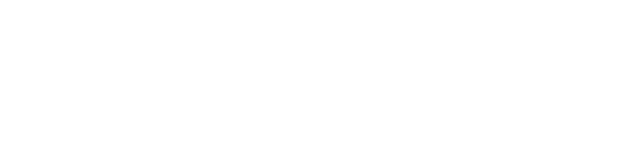
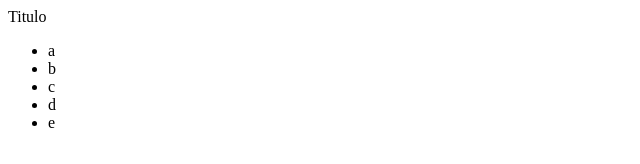
Before and after one commit to antonyare93/pruebaGitHTML, a plain HTML site: page index.html in a window 1280 px wide. Shown: the whole page, without its empty margins (0-640 px from the left). Drawn offline with Linux system fonts and the light colour scheme.

Commit message:
ul_created

```diff
--- a/index.html
+++ b/index.html
@@ -9,6 +9,15 @@
     <script src="main.js"></script>
 </head>
 <body>
-
+    <header>Titulo</header>
+    <div>
+        <ul>
+            <li>a</li>
+            <li>b</li>
+            <li>c</li>
+            <li>d</li>
+            <li>e</li>
+        </ul>
+    </div>
 </body>
 </html>
```
